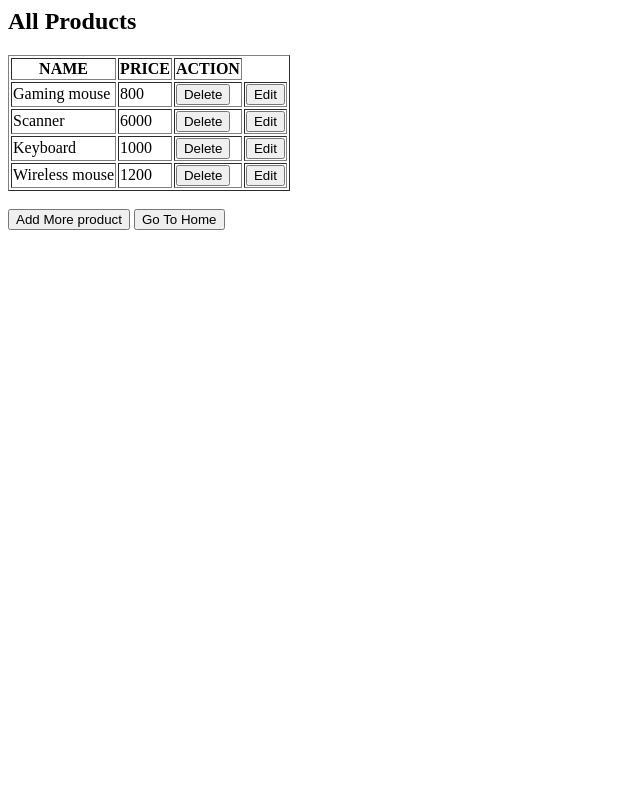
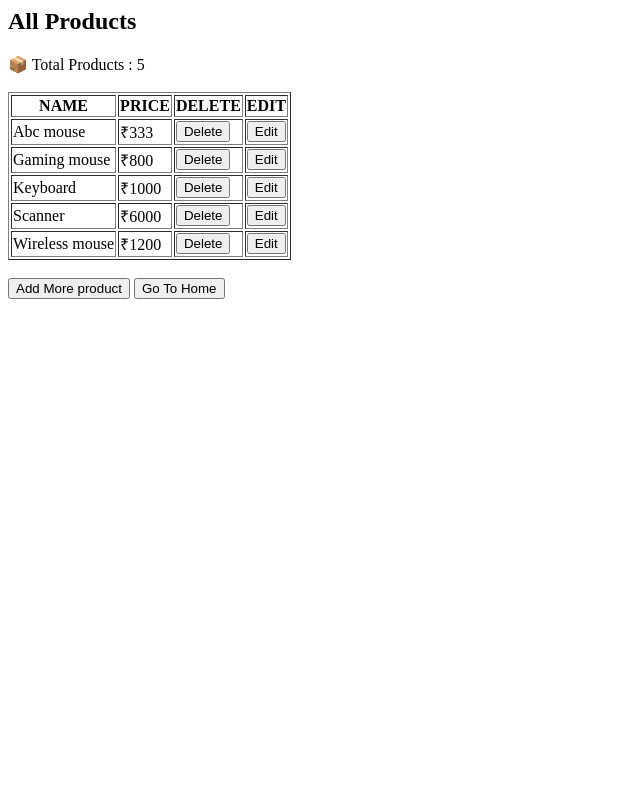
Before and after one commit to hirdeshverma/smart-store-flask, a Flask app: page /products in a window 1280 px wide. Shown: the whole page, without its empty margins (0-640 px from the left). Run offline with Flask 3, Linux system fonts and the light colour scheme.

Commit message:
Imptove product listing with sorting and summry

```diff
--- a/app.py
+++ b/app.py
@@ -11,7 +11,9 @@ def home():
 
 @app.route("/products")
 def view_products():
-    return render_template("products.html", products = products)
+    sorted_products = products.copy()
+    sorted_products.sort(key= lambda product:product["name"])
+    return render_template("products.html", products = sorted_products)
 
 
 @app.route("/add", methods=["GET", "POST"])
@@ -97,7 +99,7 @@ def search():
         for product in products:
             if search_text.lower() in product["name"].lower():
                 results.append(product)
-
+    results.sort(key=lambda product:product["name"])
     return render_template("search_product.html", results = results, search_text = search_text)
 
 
--- a/products.json
+++ b/products.json
@@ -1 +1 @@
-[{"name": "Gaming mouse", "price": 800}, {"name": "Scanner", "price": 6000}, {"name": "Keyboard", "price": 1000}, {"name": "Wireless mouse", "price": 1200}]
+[{"name": "Gaming mouse", "price": 800}, {"name": "Scanner", "price": 6000}, {"name": "Keyboard", "price": 1000}, {"name": "Wireless mouse", "price": 1200}, {"name": "Abc mouse", "price": 333}]
--- a/templates/products.html
+++ b/templates/products.html
@@ -1,16 +1,19 @@
 <h2>All Products</h2>
 
+📦 Total Products : {{ products|length }}
+<br><br>
 <table border="1">
     <tr>
     <th>NAME</th>
     <th>PRICE</th>
-    <th>ACTION</th>
+    <th>DELETE</th>
+    <th>EDIT</th>
     </tr>
     {% for product in products %}
 
         <tr>
             <td>{{product.name}}</td>
-            <td>{{product.price}}</td>
+            <td>₹{{product.price}}</td>
             <td>
                 <form method="POST" action="/delete" style="display: inline;">
                     <input type="hidden" name="name" value="{{product.name}}">
--- a/templates/search_product.html
+++ b/templates/search_product.html
@@ -22,7 +22,7 @@
             {% for product in results %}
             <tr>
                 <td>{{product.name}}</td>
-                <td>{{product.price}}</td>
+                <td>₹{{product.price}}</td>
             </tr>
             {% endfor %}
 
```
